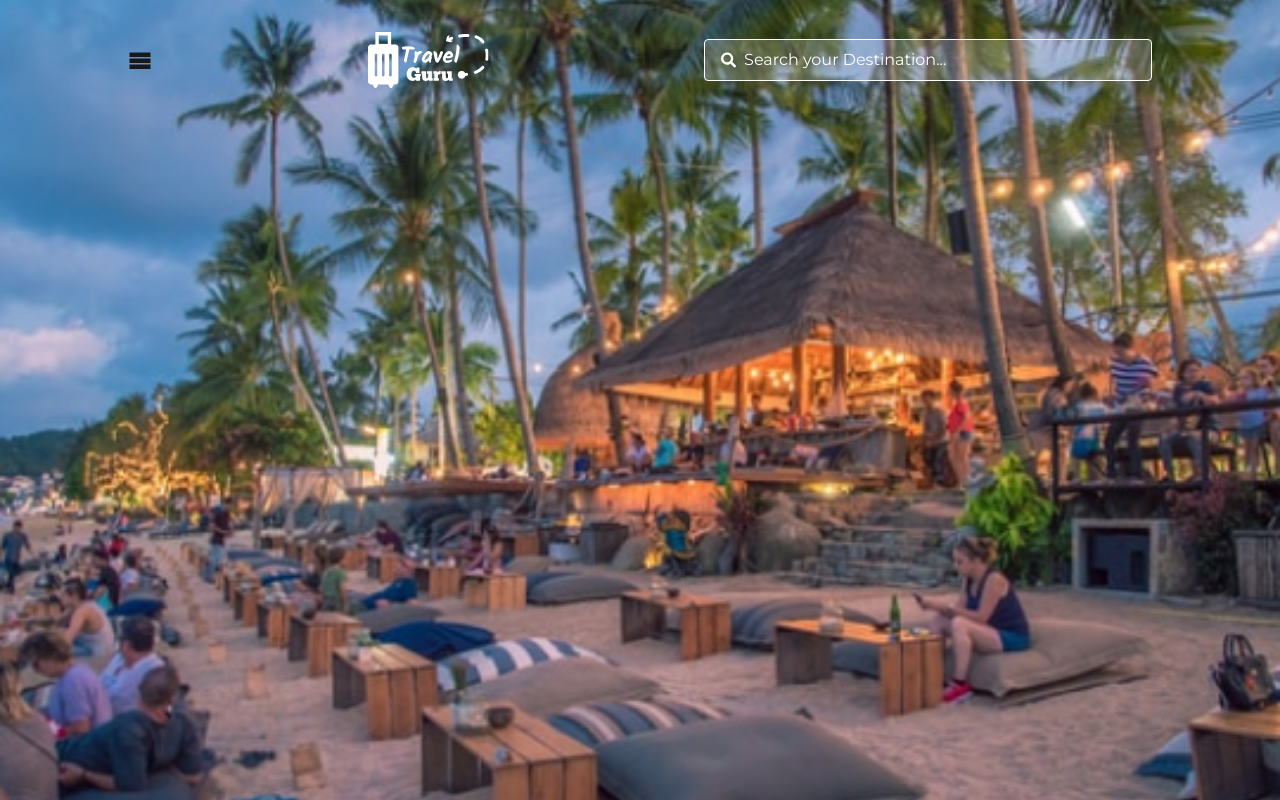
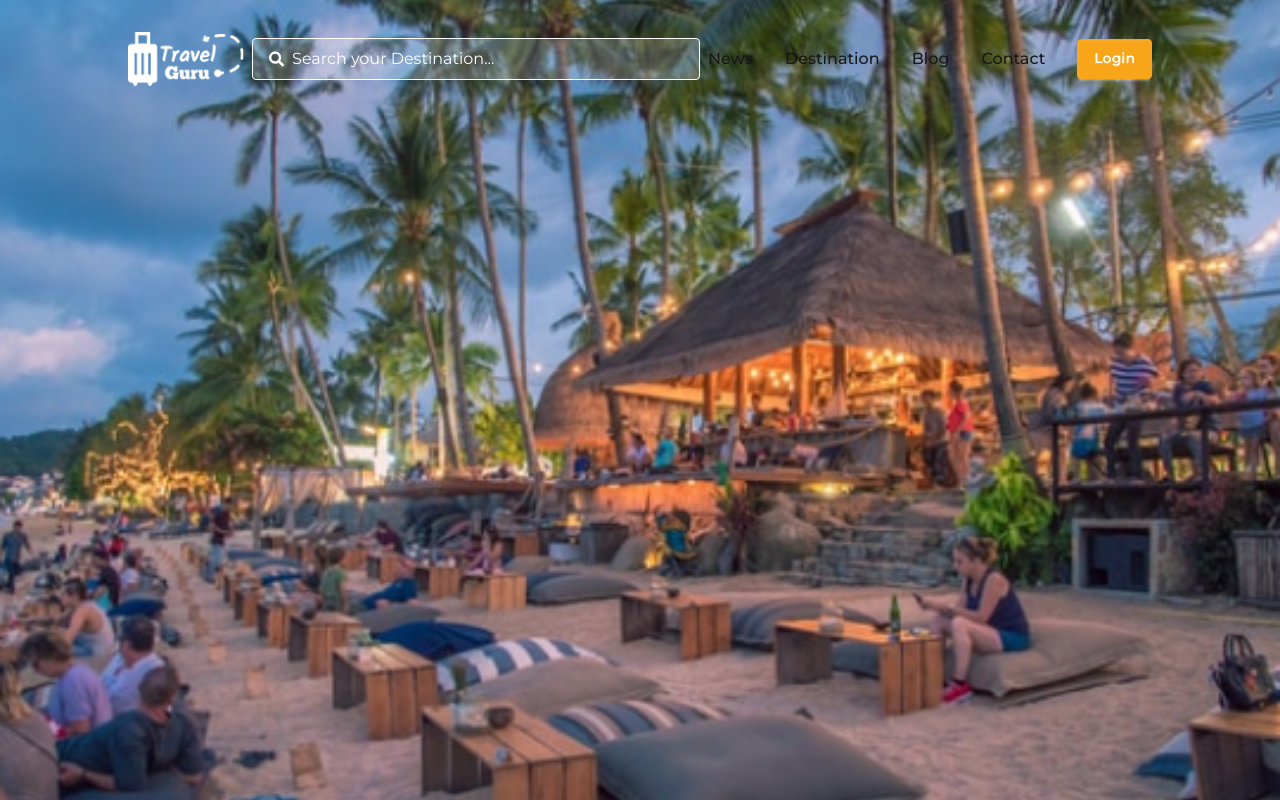
Before and after one commit to jfemon8/Travel-Guru, a React (Vite) app: page / in a window 1280 px wide. Built offline with nearby package versions, Linux system fonts and the light colour scheme.

Commit message:
Added Navbar

```diff
--- /dev/null
+++ b/public/places.json
@@ -0,0 +1,26 @@
+[
+  {
+    "id": "coxs-bazar",
+    "name": "Cox's Bazar",
+    "description": "Cox's Bazar is a popular tourist destination in southeastern Bangladesh, renowned for its 120 km long sandy beach — the longest uninterrupted natural sea beach in the world. The town also features marine drive roads, seafood, and vibrant beach life that attracts tourists all year round.",
+    "image": "https://i.ibb.co/hFvFw8mh/Rectangle-1.png"
+  },
+  {
+    "id": "sreemangal",
+    "name": "Sreemangal",
+    "description": "Sreemangal, located in the northeastern part of Bangladesh, is celebrated for its endless tea gardens, tranquil nature, and rich biodiversity. Visitors can explore Lawachara National Park, observe rare wildlife, and enjoy a peaceful retreat surrounded by green hills and rainforests.",
+    "image": "https://i.ibb.co/Txc8swbQ/Sreemongol.png"
+  },
+  {
+    "id": "sundarbans",
+    "name": "Sundarbans",
+    "description": "The Sundarbans, a UNESCO World Heritage Site, is the largest mangrove forest in the world, spreading across southern Bangladesh. It is home to a unique ecosystem and rare species including the majestic Royal Bengal Tiger, estuarine crocodiles, and spotted deer. It offers a thrilling experience for eco-tourists and nature lovers.",
+    "image": "https://i.ibb.co/Q7dhtLNX/sundorbon.png"
+  },
+  {
+    "id": "sajek",
+    "name": "Sajek",
+    "description": "Sajek Valley is a hill destination located in the Rangamati District of Bangladesh. Often referred to as the 'Queen of Hills', it is famous for its cloud-covered mountains, tribal lifestyle, and scenic views of sunrise and sunset. It's one of the most peaceful and picturesque places to explore.",
+    "image": "https://i.ibb.co/8nqb1TLP/Sajek.png"
+  }
+]
--- a/src/components/Navbar/Navbar.jsx
+++ b/src/components/Navbar/Navbar.jsx
@@ -1,14 +1,74 @@
-import React from "react";
+import React, { useState } from "react";
 import { ImMenu } from "react-icons/im";
 import logo from "../../assets/logo-white.png";
-import { Link } from "react-router";
+import { Link, NavLink } from "react-router";
 import { FaSearch } from "react-icons/fa";
 
 const Navbar = () => {
+  const [menuClicked, setMenuClicked] = useState(false);
+
+  const handleNavMenuClicked = () => {
+    setMenuClicked(!menuClicked);
+  };
+
+  const links = (
+    <>
+      <NavLink
+        to={"/news"}
+        className={({ isActive }) =>
+          isActive ? "font-extrabold" : "font-medium hover:font-extrabold"
+        }
+      >
+        News
+      </NavLink>
+      <NavLink
+        to={"/destination"}
+        className={({ isActive }) =>
+          isActive ? "font-extrabold" : "font-medium hover:font-extrabold"
+        }
+      >
+        Destination
+      </NavLink>
+      <NavLink
+        to={"/blog"}
+        className={({ isActive }) =>
+          isActive ? "font-extrabold" : "font-medium hover:font-extrabold"
+        }
+      >
+        Blog
+      </NavLink>
+      <NavLink
+        to={"/contact"}
+        className={({ isActive }) =>
+          isActive ? "font-extrabold" : "font-medium hover:font-extrabold"
+        }
+      >
+        Contact
+      </NavLink>
+      <Link
+        to={"/auth/login"}
+        className="btn bg-[#F9A51A] text-white border border-[#F9A51A] hover:bg-white hover:text-[#F9A51A]"
+      >
+        Login
+      </Link>
+    </>
+  );
+
   return (
-    <div className="p-4 xl:px-32 xl:py-8 flex justify-between items-center">
-      <div>
-        <ImMenu size={24} />
+    <div className="p-4 xl:px-32 xl:py-8 flex justify-between items-center gap-2">
+      <div className="relative xl:hidden">
+        <ImMenu
+          onClick={handleNavMenuClicked}
+          className="cursor-pointer"
+          size={24}
+        />
+        <div
+          className={`absolute flex flex-col gap-2 mt-1 ${
+            menuClicked ? "block" : "hidden"
+          }`}
+        >
+          {links}
+        </div>
       </div>
       <Link to={"/"}>
         <img src={logo} alt="Logo" />
@@ -21,6 +81,9 @@ const Navbar = () => {
           className="bg-transparent outline-none w-full placeholder-white"
         />
       </div>
+      <div className="hidden xl:block">
+        <div className="flex items-center gap-8">{links}</div>
+      </div>
     </div>
   );
 };
```
